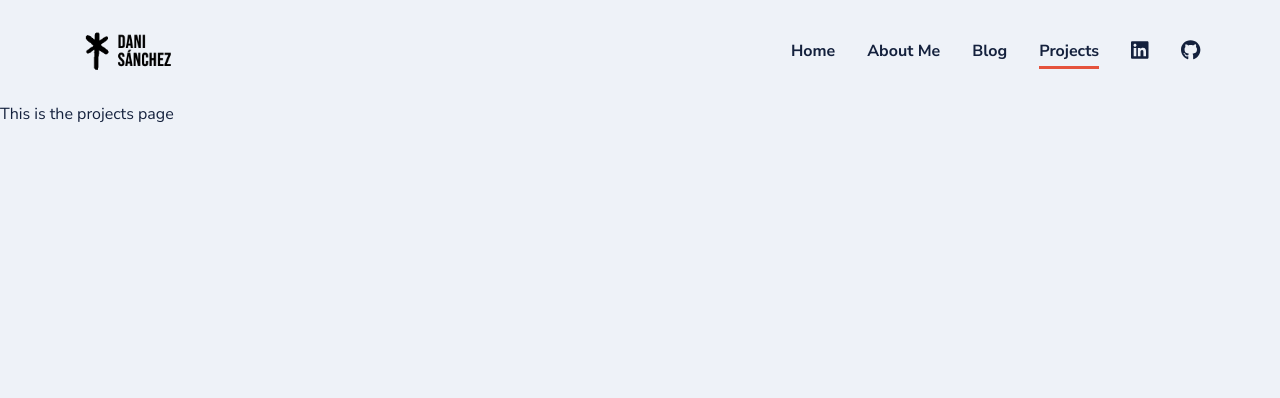
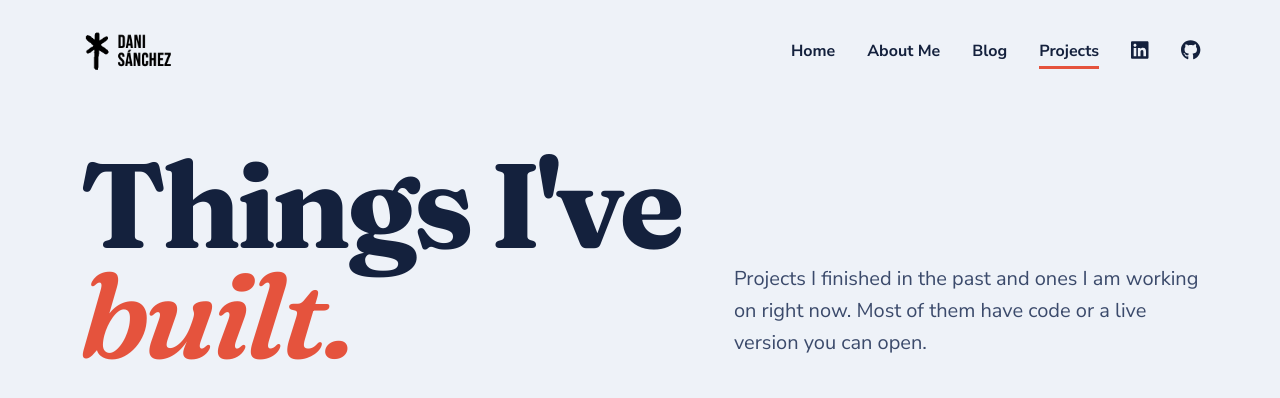
Before and after one commit to DaniSanchez01/personal-webpage, a React (Vite) app: page /projects in a window 1280 px wide. Shown: the top 398 px of the page. Built offline with nearby package versions, Linux system fonts and the light colour scheme; no server answers.

Commit message:
projects hero
Co-Authored-By: Claude Opus 5.5 <noreply@anthropic.com>

```diff
--- /dev/null
+++ b/src/app/pages/projects/projects.css
@@ -0,0 +1,65 @@
+.cst-projects {
+  padding-bottom: 72px;
+}
+
+.cst-projects-hero {
+  padding-top: 24px;
+}
+
+.cst-projects-title {
+  margin: 0;
+  font-family: var(--cst-font-display);
+  font-size: 68px;
+  font-weight: 700;
+  line-height: 0.92;
+  letter-spacing: -0.04em;
+}
+
+.cst-projects-intro {
+  margin: 20px 0 0;
+  font-size: 17px;
+  line-height: 1.6;
+  color: var(--cst-palette2-gray);
+}
+
+@media (min-width: 768px) {
+  .cst-projects {
+    padding-bottom: 110px;
+  }
+
+  .cst-projects-hero {
+    padding-top: 48px;
+  }
+
+  .cst-projects-title {
+    font-size: 96px;
+  }
+
+  .cst-projects-intro {
+    max-width: 560px;
+    font-size: 20px;
+  }
+}
+
+@media (min-width: 1024px) {
+  .cst-projects-hero {
+    display: grid;
+    grid-template-columns: 1.3fr 1fr;
+    gap: 48px;
+    align-items: end;
+  }
+
+  .cst-projects-title {
+    font-size: 120px;
+  }
+
+  /* The design breaks the title after "I've" on wide screens */
+  .cst-projects-title .cst-accent-word {
+    display: block;
+  }
+
+  .cst-projects-intro {
+    max-width: none;
+    margin: 0 0 12px;
+  }
+}
--- a/src/app/pages/projects/projects.tsx
+++ b/src/app/pages/projects/projects.tsx
@@ -1,5 +1,19 @@
+import './projects.css';
+
 function Projects() {
-  return <div>This is the projects page</div>;
+  return (
+    <div className="cst-container cst-projects">
+      <section className="cst-projects-hero">
+        <h1 className="cst-projects-title">
+          Things I've <em className="cst-accent-word">built.</em>
+        </h1>
+        <p className="cst-projects-intro">
+          Projects I finished in the past and ones I am working on right now.
+          Most of them have code or a live version you can open.
+        </p>
+      </section>
+    </div>
+  );
 }
 
 export default Projects;
```
